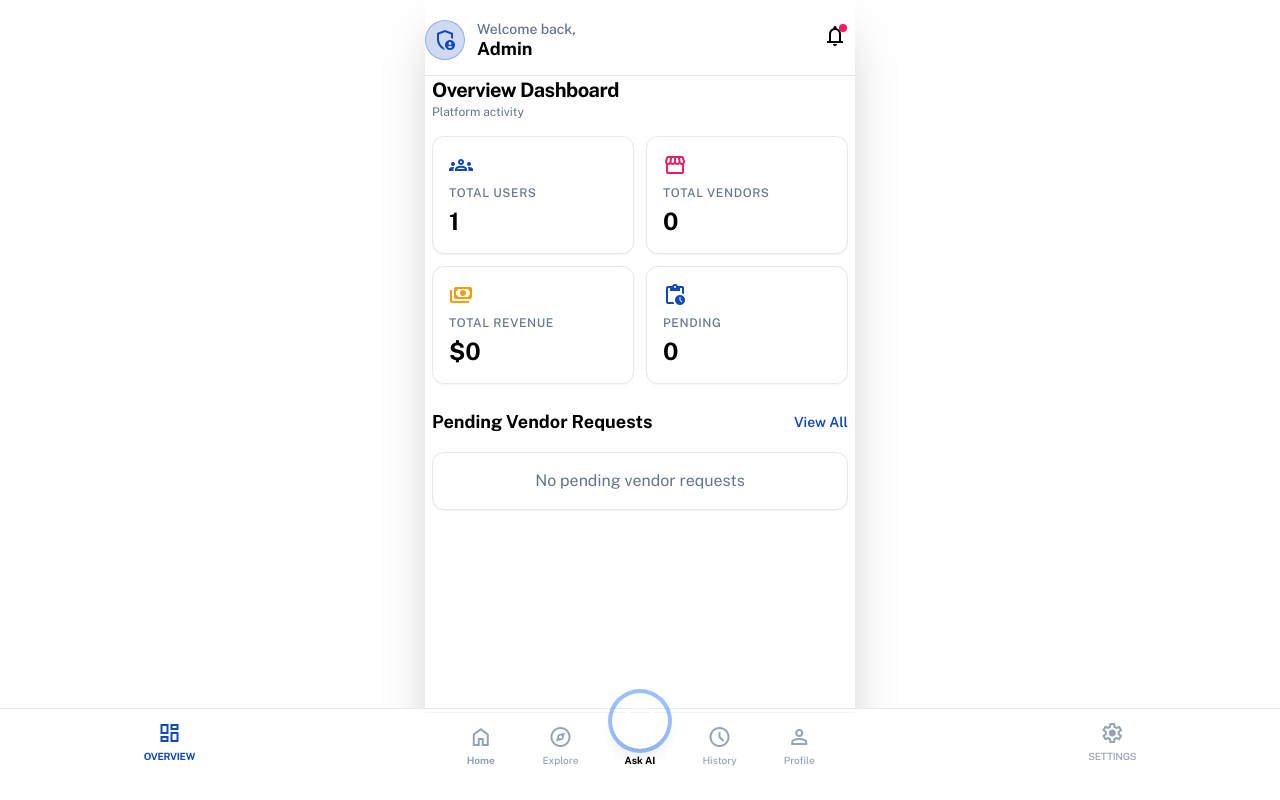
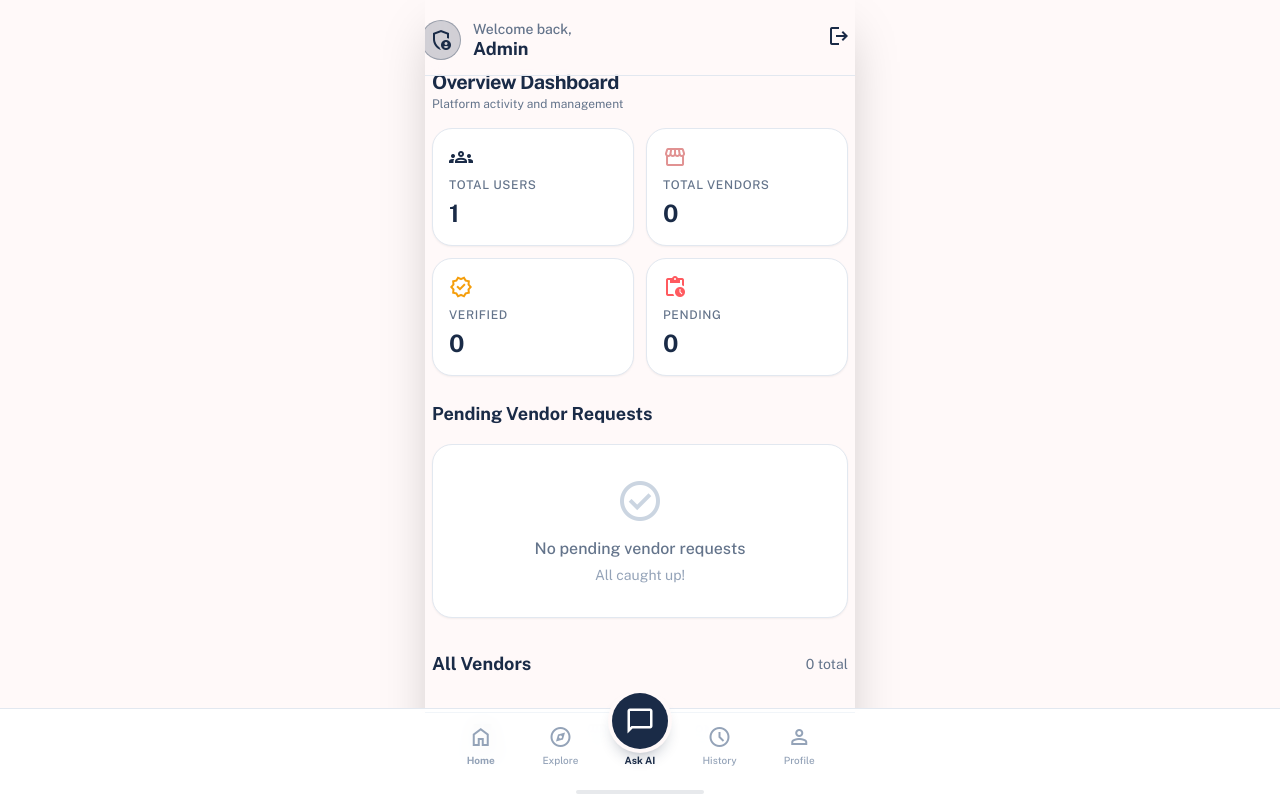
Before and after one commit to 25f1002177/SheSafe, a Flask app: page /admin/dashboard in a window 1280 px wide. Run offline with Flask 3, Linux system fonts and the light colour scheme; a user stored in the database is signed in; some libraries are stand-ins or nearby versions.

Commit message:
admin dashboard fixes

```diff
--- a/app/templates/admin_dashboard.html
+++ b/app/templates/admin_dashboard.html
@@ -2,53 +2,28 @@
 
 {% block title %}Admin Dashboard - SheSafe{% endblock %}
 
-{% block styles %}
-<style>
-    .pb-safe-area {
-        padding-bottom: env(safe-area-inset-bottom);
-    }
-</style>
-<script>
-    tailwind.config = {
-        darkMode: "class",
-        theme: {
-            extend: {
-                colors: {
-                    "admin-primary": "#0f49bd",
-                    "rose-pink": "#e91e63",
-                },
-                fontFamily: {
-                    "display": ["Public Sans"]
-                },
-                borderRadius: {"DEFAULT": "0.25rem", "lg": "0.5rem", "xl": "0.75rem", "full": "9999px"},
-            },
-        },
-    }
-</script>
-{% endblock %}
-
 {% block content %}
-<div class="bg-background-light dark:bg-background-dark min-h-screen -m-4">
+<div class="bg-blush-white dark:bg-background-dark min-h-screen -mx-5 -my-6">
     <!-- Top Navigation Bar -->
-    <header class="sticky top-0 z-50 bg-background-light/80 dark:bg-background-dark/80 backdrop-blur-md border-b border-slate-200 dark:border-slate-800">
+    <header
+        class="sticky top-0 z-50 bg-blush-white/80 dark:bg-background-dark/80 backdrop-blur-md border-b border-slate-200 dark:border-slate-800">
         <div class="flex items-center justify-between p-4 pb-3">
             <div class="flex items-center gap-3">
-                <div class="size-10 rounded-full bg-admin-primary/20 flex items-center justify-center overflow-hidden border border-admin-primary/30">
-                    <span class="material-symbols-outlined text-admin-primary">admin_panel_settings</span>
+                <div
+                    class="size-10 rounded-full bg-navy-trust/20 flex items-center justify-center overflow-hidden border border-navy-trust/30">
+                    <span class="material-symbols-outlined text-navy-trust">admin_panel_settings</span>
                 </div>
                 <div>
-                    <h2 class="text-sm font-medium text-slate-500 dark:text-slate-400 leading-none mb-1">Welcome back,</h2>
+                    <h2 class="text-sm font-medium text-slate-500 dark:text-slate-400 leading-none mb-1">Welcome back,
+                    </h2>
                     <h1 class="text-lg font-bold leading-none">{{ user.name }}</h1>
                 </div>
             </div>
             <div class="flex items-center gap-2">
-                <button class="relative p-2 rounded-full hover:bg-slate-200 dark:hover:bg-slate-800 transition-colors">
-                    <span class="material-symbols-outlined">notifications</span>
-                    <span class="absolute top-2 right-2 flex h-2 w-2">
-                        <span class="animate-ping absolute inline-flex h-full w-full rounded-full bg-rose-pink opacity-75"></span>
-                        <span class="relative inline-flex rounded-full h-2 w-2 bg-rose-pink"></span>
-                    </span>
-                </button>
+                <a href="{{ url_for('main.logout') }}"
+                    class="p-2 rounded-full hover:bg-slate-200 dark:hover:bg-slate-800 transition-colors">
+                    <span class="material-symbols-outlined">logout</span>
+                </a>
             </div>
         </div>
     </header>
@@ -56,77 +31,92 @@
     <main class="p-4 pb-24 max-w-md mx-auto">
         <!-- Section Title -->
         <div class="mb-4">
-            <h2 class="text-xl font-bold tracking-tight">Overview Dashboard</h2>
-            <p class="text-xs text-slate-500 dark:text-slate-400">Platform activity</p>
+            <h2 class="text-xl font-bold tracking-tight text-navy-trust dark:text-white">Overview Dashboard</h2>
+            <p class="text-xs text-slate-500 dark:text-slate-400">Platform activity and management</p>
         </div>
 
         <!-- Metrics Grid -->
         <div class="grid grid-cols-2 gap-3 mb-6">
-            <div class="flex flex-col gap-2 rounded-xl p-4 bg-white dark:bg-card-dark border border-slate-200 dark:border-slate-800 shadow-sm">
+            <div
+                class="flex flex-col gap-2 rounded-2xl p-4 bg-white dark:bg-slate-800 border border-slate-200 dark:border-slate-700 shadow-sm">
                 <div class="flex justify-between items-start">
-                    <span class="material-symbols-outlined text-admin-primary">groups</span>
+                    <span class="material-symbols-outlined text-navy-trust">groups</span>
                 </div>
                 <div>
-                    <p class="text-slate-500 dark:text-slate-400 text-xs font-medium uppercase tracking-wider">Total Users</p>
-                    <p class="text-2xl font-bold mt-1">{{ user_count }}</p>
+                    <p class="text-slate-500 dark:text-slate-400 text-xs font-medium uppercase tracking-wider">Total
+                        Users</p>
+                    <p class="text-2xl font-bold mt-1 text-navy-trust dark:text-white">{{ user_count }}</p>
                 </div>
             </div>
-            <div class="flex flex-col gap-2 rounded-xl p-4 bg-white dark:bg-card-dark border border-slate-200 dark:border-slate-800 shadow-sm">
+            <div
+                class="flex flex-col gap-2 rounded-2xl p-4 bg-white dark:bg-slate-800 border border-slate-200 dark:border-slate-700 shadow-sm">
                 <div class="flex justify-between items-start">
-                    <span class="material-symbols-outlined text-rose-pink">storefront</span>
+                    <span class="material-symbols-outlined text-primary-pink">storefront</span>
                 </div>
                 <div>
-                    <p class="text-slate-500 dark:text-slate-400 text-xs font-medium uppercase tracking-wider">Total Vendors</p>
-                    <p class="text-2xl font-bold mt-1">{{ vendor_count }}</p>
+                    <p class="text-slate-500 dark:text-slate-400 text-xs font-medium uppercase tracking-wider">Total
+                        Vendors</p>
+                    <p class="text-2xl font-bold mt-1 text-navy-trust dark:text-white">{{ vendor_count }}</p>
                 </div>
             </div>
-            <div class="flex flex-col gap-2 rounded-xl p-4 bg-white dark:bg-card-dark border border-slate-200 dark:border-slate-800 shadow-sm">
+            <div
+                class="flex flex-col gap-2 rounded-2xl p-4 bg-white dark:bg-slate-800 border border-slate-200 dark:border-slate-700 shadow-sm">
                 <div class="flex justify-between items-start">
-                    <span class="material-symbols-outlined text-amber-500">payments</span>
+                    <span class="material-symbols-outlined text-amber-500">verified</span>
                 </div>
                 <div>
-                    <p class="text-slate-500 dark:text-slate-400 text-xs font-medium uppercase tracking-wider">Total Revenue</p>
-                    <p class="text-2xl font-bold mt-1">${{ "%.0f"|format(vendor_count * 54) }}</p>
+                    <p class="text-slate-500 dark:text-slate-400 text-xs font-medium uppercase tracking-wider">Verified
+                    </p>
+                    <p class="text-2xl font-bold mt-1 text-navy-trust dark:text-white">{{ verified_vendors|length }}</p>
                 </div>
             </div>
-            <div class="flex flex-col gap-2 rounded-xl p-4 bg-white dark:bg-card-dark border border-slate-200 dark:border-slate-800 shadow-sm">
+            <div
+                class="flex flex-col gap-2 rounded-2xl p-4 bg-white dark:bg-slate-800 border border-slate-200 dark:border-slate-700 shadow-sm">
                 <div class="flex justify-between items-start">
-                    <span class="material-symbols-outlined text-admin-primary">pending_actions</span>
+                    <span class="material-symbols-outlined text-sos-red">pending_actions</span>
                 </div>
                 <div>
-                    <p class="text-slate-500 dark:text-slate-400 text-xs font-medium uppercase tracking-wider">Pending</p>
-                    <p class="text-2xl font-bold mt-1">{{ pending_vendors|length }}</p>
+                    <p class="text-slate-500 dark:text-slate-400 text-xs font-medium uppercase tracking-wider">Pending
+                    </p>
+                    <p class="text-2xl font-bold mt-1 text-navy-trust dark:text-white">{{ pending_vendors|length }}</p>
                 </div>
             </div>
         </div>
 
         <!-- Pending Vendor Requests Section -->
         <div class="flex items-center justify-between mb-4">
-            <h3 class="text-lg font-bold">Pending Vendor Requests</h3>
-            <a href="#" class="text-admin-primary text-sm font-semibold">View All</a>
+            <h3 class="text-lg font-bold text-navy-trust dark:text-white">Pending Vendor Requests</h3>
         </div>
 
         <div class="flex flex-col gap-3">
             {% if pending_vendors %}
             {% for vendor in pending_vendors %}
-                <div class="flex flex-col bg-white dark:bg-card-dark p-4 rounded-xl border border-slate-200 dark:border-slate-800 shadow-sm">
+            <div
+                class="flex flex-col bg-white dark:bg-slate-800 p-4 rounded-2xl border border-slate-200 dark:border-slate-700 shadow-sm">
                 <div class="flex items-center gap-4 mb-4">
-                        <div class="bg-center bg-no-repeat aspect-square bg-cover rounded-full h-12 w-12 flex-shrink-0 bg-slate-200 flex items-center justify-center">
-                            <span class="material-symbols-outlined text-slate-400">storefront</span>
+                    <div
+                        class="bg-primary-pink/10 rounded-full h-12 w-12 flex-shrink-0 flex items-center justify-center">
+                        <span class="material-symbols-outlined text-primary-pink">storefront</span>
                     </div>
                     <div class="flex-1 overflow-hidden">
-                            <p class="text-base font-bold truncate">{{ vendor.business_name }}</p>
-                            <p class="text-slate-500 dark:text-slate-400 text-sm truncate">{{ vendor.category }} • {{ vendor.user.name }}</p>
+                        <p class="text-base font-bold truncate text-navy-trust dark:text-white">{{ vendor.business_name
+                            }}</p>
+                        <p class="text-slate-500 dark:text-slate-400 text-sm truncate">{{ vendor.category }} • {{
+                            vendor.user.name }}</p>
                     </div>
                 </div>
                 <div class="flex gap-2">
-                        <form method="POST" action="{{ url_for('main.approve_vendor', vendor_id=vendor.id) }}" class="flex-1">
-                            <button type="submit" class="w-full h-10 bg-admin-primary text-white rounded-lg text-sm font-bold transition-opacity hover:opacity-90 active:scale-[0.98]">
+                    <form method="POST" action="{{ url_for('main.approve_vendor', vendor_id=vendor.id) }}"
+                        class="flex-1">
+                        <button type="submit"
+                            class="w-full h-10 bg-navy-trust text-white rounded-2xl text-sm font-bold transition-opacity hover:opacity-90 active:scale-[0.98]">
                             Approve
                         </button>
                     </form>
-                        <form method="POST" action="{{ url_for('main.reject_vendor', vendor_id=vendor.id) }}" class="flex-1" onsubmit="return confirm('Are you sure you want to reject this vendor?');">
-                            <button type="submit" class="w-full h-10 border border-slate-300 dark:border-slate-700 text-slate-700 dark:text-slate-300 rounded-lg text-sm font-bold transition-colors hover:bg-slate-50 dark:hover:bg-slate-800 active:scale-[0.98]">
+                    <form method="POST" action="{{ url_for('main.reject_vendor', vendor_id=vendor.id) }}" class="flex-1"
+                        onsubmit="return confirm('Are you sure you want to reject this vendor?');">
+                        <button type="submit"
+                            class="w-full h-10 border border-slate-300 dark:border-slate-600 text-slate-700 dark:text-slate-300 rounded-2xl text-sm font-bold transition-colors hover:bg-slate-50 dark:hover:bg-slate-700 active:scale-[0.98]">
                             Reject
                         </button>
                     </form>
@@ -134,31 +124,68 @@
             </div>
             {% endfor %}
             {% else %}
-                <div class="flex flex-col bg-white dark:bg-card-dark p-4 rounded-xl border border-slate-200 dark:border-slate-800 shadow-sm text-center">
-                    <p class="text-slate-500 dark:text-slate-400">No pending vendor requests</p>
+            <div
+                class="flex flex-col bg-white dark:bg-slate-800 p-8 rounded-2xl border border-slate-200 dark:border-slate-700 shadow-sm text-center">
+                <span
+                    class="material-symbols-outlined text-slate-300 dark:text-slate-600 text-5xl mb-3">check_circle</span>
+                <p class="text-slate-500 dark:text-slate-400 font-medium">No pending vendor requests</p>
+                <p class="text-slate-400 dark:text-slate-500 text-sm mt-1">All caught up!</p>
             </div>
             {% endif %}
         </div>
+
+        <!-- All Vendors Section -->
+        <div class="flex items-center justify-between mb-4 mt-8">
+            <h3 class="text-lg font-bold text-navy-trust dark:text-white">All Vendors</h3>
+            <span class="text-slate-500 text-sm">{{ all_vendors|length }} total</span>
+        </div>
+
+        <div class="flex flex-col gap-3">
+            {% for vendor in all_vendors[:5] %}
+            <div
+                class="flex items-center gap-4 bg-white dark:bg-slate-800 p-4 rounded-2xl border border-slate-200 dark:border-slate-700 shadow-sm">
+                <div class="bg-primary-pink/10 rounded-full h-10 w-10 flex-shrink-0 flex items-center justify-center">
+                    <span class="material-symbols-outlined text-primary-pink text-xl">storefront</span>
+                </div>
+                <div class="flex-1 overflow-hidden">
+                    <p class="text-sm font-bold truncate text-navy-trust dark:text-white">{{ vendor.business_name }}</p>
+                    <p class="text-slate-500 dark:text-slate-400 text-xs truncate">{{ vendor.category }}</p>
+                </div>
+                <div class="flex items-center gap-2">
+                    {% if vendor.is_verified %}
+                    <span class="material-symbols-outlined text-emerald-500 text-xl">verified</span>
+                    {% endif %}
+                    {% if vendor.is_active %}
+                    <span class="h-2 w-2 rounded-full bg-emerald-500"></span>
+                    {% else %}
+                    <span class="h-2 w-2 rounded-full bg-slate-300"></span>
+                    {% endif %}
+                </div>
+            </div>
+            {% endfor %}
+        </div>
     </main>
 
-    <!-- Bottom Navigation Bar (iOS Style) -->
-    <nav class="fixed bottom-0 left-0 right-0 bg-white/95 dark:bg-background-dark/95 backdrop-blur-lg border-t border-slate-200 dark:border-slate-800 pb-safe-area z-50">
-        <div class="flex justify-around items-center px-2 py-3">
-            <a href="{{ url_for('main.admin_dashboard') }}" class="flex flex-col items-center gap-1 text-admin-primary">
-                <span class="material-symbols-outlined">dashboard</span>
+    <!-- Bottom Navigation Bar -->
+    <nav
+        class="fixed bottom-0 left-0 right-0 bg-white/95 dark:bg-slate-900/95 backdrop-blur-lg border-t border-slate-200 dark:border-slate-800 z-50">
+        <div class="flex justify-around items-center px-2 py-3 max-w-md mx-auto">
+            <a href="{{ url_for('main.admin_dashboard') }}" class="flex flex-col items-center gap-1 text-navy-trust">
+                <span class="material-symbols-outlined fill-1">dashboard</span>
                 <span class="text-[10px] font-bold uppercase tracking-tight">Overview</span>
             </a>
-            <a href="#" class="flex flex-col items-center gap-1 text-slate-400 hover:text-admin-primary transition-colors">
+            <a href="#" class="flex flex-col items-center gap-1 text-slate-400 hover:text-navy-trust transition-colors">
                 <span class="material-symbols-outlined">storefront</span>
                 <span class="text-[10px] font-medium uppercase tracking-tight">Vendors</span>
             </a>
-            <a href="#" class="flex flex-col items-center gap-1 text-slate-400 hover:text-admin-primary transition-colors">
+            <a href="#" class="flex flex-col items-center gap-1 text-slate-400 hover:text-navy-trust transition-colors">
                 <span class="material-symbols-outlined">group</span>
                 <span class="text-[10px] font-medium uppercase tracking-tight">Users</span>
             </a>
-            <a href="#" class="flex flex-col items-center gap-1 text-slate-400 hover:text-admin-primary transition-colors">
-                <span class="material-symbols-outlined">settings</span>
-                <span class="text-[10px] font-medium uppercase tracking-tight">Settings</span>
+            <a href="{{ url_for('main.logout') }}"
+                class="flex flex-col items-center gap-1 text-slate-400 hover:text-navy-trust transition-colors">
+                <span class="material-symbols-outlined">logout</span>
+                <span class="text-[10px] font-medium uppercase tracking-tight">Logout</span>
             </a>
         </div>
         <div class="h-6 w-full"></div>
```
Lines whose indentation alone changed are shown as unchanged.
